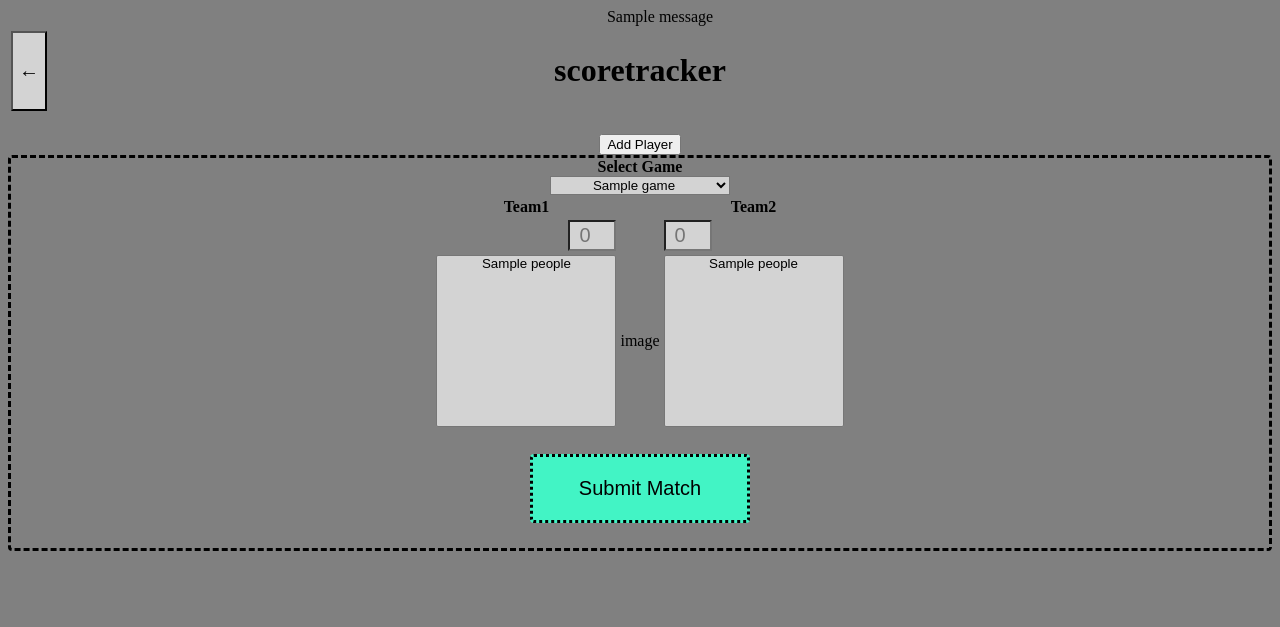
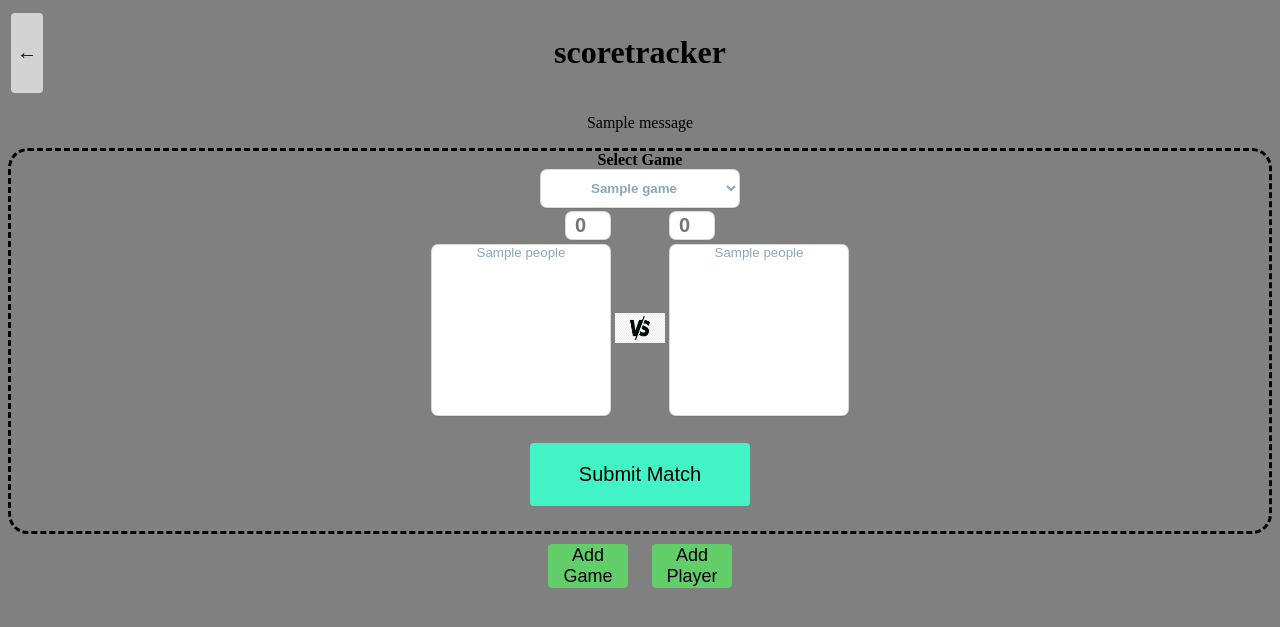
Before and after one commit to ironicoerror/scoretracker, a Flask app: page /submit in a window 1280 px wide. Shown: the top 627 px of the page. Run offline with Flask 2, Linux system fonts and the light colour scheme; one stand-in notice (Sample message) is shown; a database or web service that is not in the repository returns one stand-in record (values such as "Sample title"); lists and menus that the app fills with data are empty; parts of the project's set-up code (start-up, migrations or seed data) failed here and were passed over.

Commit message:
feature added: addPlayer addGame in js (upload to database in python) + minor styling changes

```diff
--- a/scoretracker.py
+++ b/scoretracker.py
@@ -10,6 +10,7 @@ app.secret_key = b';\xf5!\xa7\xfa\xba\x9b\x94P\x15\n.V\xb9\x0c\xe7'
 @app.route("/")
 @app.route("/home")
 def home():
+    """checks if the mongoDB is reachable from current device and loads the home.html template"""
     online = not mdb.get_serverstatus()
     if online:
         flash("Server online.", "info")
@@ -17,15 +18,16 @@ def home():
         flash("Trouble reaching Database", "error")
     return render_template("home.html")
 
-@app.route("/stats")
-def stats():
-    return render_template("stats.html")
-
 @app.route("/submit", methods=["POST", "GET"])
 def submit():
+    """on GET: loads player and game table and fills the dropdown lists
+    on POST: handles the three posible post methods from the form or addplayer/addgame"""
+    if request.method == "GET":
+        players = list(mdb.read_table("people"))
+        games = mdb.read_table("games")
+        return render_template("submit_game.html", players=players, games=games)
     if request.method == "POST":
-        print(request.data.decode())
-        if len(request.form) == 5:
+        if not request.is_json: #form data
             try:
                 update_gamedata(request.form["sgame"])
                 for player in request.form.getlist("team1"):
@@ -38,15 +40,34 @@ def submit():
                 flash("Trouble reaching database.\n{0}".format(e), "error")
             finally:
                 return redirect(url_for("submit"))
-        else:
-            flash("Please enter all information.", "error")
+        if request.is_json: #from scipt.js
+            if request.headers.get("Js-Function", type=str) == "addGame":
+                create_game(request.get_json()["game_name"])
+            elif request.headers.get("Js-Function", type=str) == "addPlayer":
+                create_player(request.get_json()["player_name"])
             return redirect(url_for("submit"))
-    if request.method == "GET":
-        players = list(mdb.read_table("people"))
-        games = mdb.read_table("games")
-        return render_template("submit_game.html", players=players, games=games)
 
+@app.route("/stats")
+def stats():
+    """on GET: loads data from database and gets the connections between players, games and matchups
+    on POST: ..."""
+    return render_template("stats.html")
+
+def create_game(game_name):
+    """creates a game in the games table with the stats from olib"""
+    mdb.create_data(olib.Game(game_name).__dict__, "games")
+    return 0
+
+def create_player(player_name):
+    """creates a player in the player table with the stats from olib"""
+    mdb.create_data(olib.Player(player_name).__dict__, "people")
+    return 0
+def create_player(player_name):
+    """creates a player in the player table with the stats from olib"""
+    mdb.create_data(olib.Player(player_name).__dict__, "people")
+    return 0
 def update_gamedata(game_id):
+    """sets the gamedata and updates it in the game table"""
     game_data = mdb.read_item("games", game_id)
     game_data["times_played"] += 1
     game_data["last_played"] = datetime.now()
@@ -54,12 +75,14 @@ def update_gamedata(game_id):
     return 0
 
 def update_playerdata(player_id):
+    """sets the playerdata and updates it in the database"""
     player_data = mdb.read_item("people", player_id)
     player_data["times_played"] += 1
     player_data["last_played"] = datetime.now()
     response = mdb.update_data(player_data, "people")
     return 0
 def create_matchup(form_data):
+    """creates a matchup from the formdata and uploads it to the matchups table"""
     new_matchup = {
             "creation_date": datetime.now(),
             "game_played": form_data["sgame"],
--- a/static/script.js
+++ b/static/script.js
@@ -1,20 +1,79 @@
-function addPlayer() {
+function addGame() {
+	//adds a game on button click via showing a popup and user entering a game name
+	//input will be checked: cancel dialog (null), empty name(""), name taken("in sgame?")
+	let name = prompt("Please enter a game name", "");
 	let request = new XMLHttpRequest();
-	let name = prompt("Please enter a player name", "");
-	if (name == ""){
+	if (name == null){
+		return false;
+	}
+	else if (name == ""){
 		alert("Name cannot be empty");
 		return false;
 	}
+	else {
+		for (let option in document.forms["submit_form"]["sgame"].options) {
+			if (name == `${document.forms["submit_form"]["sgame"][option].text}`) {
+				alert("Game already exists.");
+				return false
+			}
+		}
+	}
+	request.onload = function() {
+		console.log(`Loaded: ${request.status}`);
+		location.reload();
+	}
+	request.onerror = function() {
+					console.log(`Error on Post Method: ${request.error}`);
+					alert("Network Error");
+	}
 	request.open("POST", "/submit", true);
-	request.setRequestHeader("Content-Type", "application/json");
-	request.send(name);
+	request.setRequestHeader("Content-Type", "application/json;charset=UTF-8");
+	request.setRequestHeader("js_function", "addGame");
+	request.send(JSON.stringify({ "game_name": name}));
 }
+
+function addPlayer() {
+	//adds a player on button click via showing a popup and user entering a player name
+	//input will be checked: cancel dialog (null), empty name(""), name taken("in team1?")
+	let name = prompt("Please enter a player name", "");
+	let request = new XMLHttpRequest();
+	if (name == null){
+		return false;
+	}
+	else if (name == ""){
+		alert("Name cannot be empty");
+		return false;
+	}
+	else {
+		for (let option in document.forms["submit_form"]["team1"].options) {
+			if (name == `${document.forms["submit_form"]["team1"][option].text}`) {
+				alert("Player already exists.");
+				return false
+			}
+		}
+	}
+	request.onload = function() {
+		console.log(`Loaded: ${request.status}`);
+		location.reload();
+	}
+	request.onerror = function() {
+					console.log(`Error on Post Method: ${request.error}`);
+					alert("Network Error");
+	}
+	request.open("POST", "/submit", true);
+	request.setRequestHeader("Content-Type", "application/json;charset=UTF-8");
+	request.setRequestHeader("js_function", "addPlayer");
+	request.send(JSON.stringify({ "player_name": name}));
+}
+
 function validateForm() {
+	//on button submit, checks if all fields in the form have a value
+	//alerts the user if not the case with the empty box name
 	let obj = document.forms["submit_form"].elements;
 	for (let x in obj){
 		if (obj[x].value == ""){
-			alert(`Please enter all fields ${obj[x].name}`);
+			alert(`Please enter field: ${obj[x].name}`);
 			return false;
-		}
+			}
   	}
 }
--- a/static/style.css
+++ b/static/style.css
@@ -7,19 +7,23 @@ h1.first{
 	text-align: center;
 }
 .flashes{
-	margin: 0px;
-	list-style-type: none;
 	text-align: center;
 }
 .error{
 	background-color: red;
+	margin:4px;
+	border:thin;
+	border-radius: 8px;
 }
 .info{
 	background-color: green;
+	margin:4px;
+	border:thin;
+	border-radius: 8px;
 }
 form.boxxed{
 	border-style: dashed;
-	border-radius: 4px;
+	border-radius: 20px;
 	text-align: center;
 }
 input.score{
@@ -28,26 +32,75 @@ input.score{
 	height: 25px;
 	text-align: center;
 	font-size: 20px;
+	position: relative;
+	background: #fff;
+	border-radius: 7px;
+	border: 1px solid rgba(0,0,0,0.15);
+	box-shadow: 0 1px 1px rgba(50,50,50,0.1);
+	cursor: pointer;
+	outline: none;
+	font-weight: bold;
+	color: #8AA8BD;
 }
 select.games{
-	width: 180px;
-	margin: 0px 0px;
-	background: lightgrey;
-	text-align: center;
+	position: relative;
+	width: 200px;
+	margin: 0 auto;
+	padding: 10px;
+	background: #fff;
+	border-radius: 7px;
+	border: 1px solid rgba(0,0,0,0.15);
+	box-shadow: 0 1px 1px rgba(50,50,50,0.1);
+	cursor: pointer;
+	outline: none;
+	font-weight: bold;
+	color: #8AA8BD;
+	text-align:center;
 }
 select.teams{
 	width: 180px;
 	margin: 0px 0px;
 	background: lightgrey;
 	text-align: center;
+	position: relative;
+	background: #fff;
+	border-radius: 7px;
+	border: 1px solid rgba(0,0,0,0.15);
+	box-shadow: 0 1px 1px rgba(50,50,50,0.1);
+	cursor: pointer;
+	outline: none;
+	font-weight: bold;
+	color: #8AA8BD;
+}
+button.add{
+	width: 80px;
+	border: thin;
+	border-radius: 4px;
+	color: black;
+	text-align: center;
+	text-decoration: none;
+	display: inline-block;
+	font-size: 18px;
+	font-color: black;
+	margin: 10px;
+	cursor: pointer;
+	background-color: #61ce6a;
 }
 button.back{
 	height: 80px;
 	font-size:20px;
 	background:lightgrey;
+	border: thin;
+	border-radius: 4px;
+	color: black;
+	text-align: center;
+	text-decoration: none;
+	display: inline-block;
+	font-color: black;
+	cursor: pointer;
 }
 button.statistics{
-	border: dotted;
+	border: thin;
 	border-radius: 4px;
 	color: black;
 	padding: 20px 34px;
@@ -62,7 +115,7 @@ button.statistics{
 	background-color: #61ce6a;
 }
 button.game{
-	border: dotted;
+	border: thin;
 	border-radius: 4px;
 	color: black;
 	padding: 20px 34px;
--- a/templates/home.html
+++ b/templates/home.html
@@ -39,7 +39,7 @@
 	</body>
 	<footer>
 	    <address>
-		This project is OpenSource on: <a href="https://github.com/ironicoerror/scoretracker">Github</a>
+				Link zum Projekt und Source Code: <a href="https://github.com/ironicoerror/scoretracker/">Github</a>
 	    </address>
 	</footer>
 </html>
--- a/templates/submit_game.html
+++ b/templates/submit_game.html
@@ -19,36 +19,30 @@
 	</head>
 	<body>
 		<header>
-			{% with messages = get_flashed_messages(with_categories=true) %}
-				{% if messages %}
-					<ul class=flashes>
-					{% for category, message in messages %}
-						<li class="{{ category }}">{{ message }}</li>
-					{% endfor %}
-					</ul>
-				{% endif %}
-			{% endwith %}
 			<table width="100%">
 				<th align=left style="width:20%"><form action="/home"><button class="back" type="submit">&#8592;</button></form>
 				<th style="width:60%"><h1 class="first">scoretracker</h1></th>
 				<th style="width:20%"></th>
 			</table>
+			<div class="flashes">
+			{% with messages = get_flashed_messages(with_categories=true) %}
+				{% if messages %}
+					{% for category, message in messages %}
+						<p class="{{ category }}">{{ message }}</p>
+					{% endfor %}
+				{% endif %}
+			{% endwith %}
+			</div>
 		</header>
 		<center>
-		<br><button onclick="addPlayer()">Add Player</button>
 		<form name="submit_form" class="boxxed" onsubmit="return validateForm()" method="post">
-			<label for="sgame"><strong>Select Game</strong></label><br>
+						<label for="sgame"><strong>Select Game</strong></label><br>
 			<select class="games" id="sgame" name="sgame">
 				{% for game in games %}
 				<option value="{{ game._id }}">{{ game.name }}</option>
 				{% endfor %}
 			</select><br>
 			<table align=center>
-				<tr>
-					<th style="width:40px"><label for="team1">Team1</label></th>
-					<th style="width:30px"></th>
-					<th style="width:40px"><label for="team2">Team2</label></th>
-				</tr>
 				<tr>
 					<td align=right><input class="score" type="number" min="0" id="score_team1" name="score_team1" placeholder="0"></td>
 					<td></td>
@@ -60,7 +54,7 @@
 							<option value="{{ player._id }}">{{ player.name }}</option>
 						{% endfor %}
 					</select></td>
-					<td>image</td>
+					<td><img src="../static/art_vs.jpeg" alt="VS" width="50px" height="30px"></td>
 					<td><select class="teams" id="team2" name="team2" size="10" multiple>
 						{% for player in players %}
 							<option value="{{ player._id }}">{{ player.name }}</option>
@@ -72,6 +66,8 @@
 				</tr>
 			</table>
 		</form>
+		<button class="add"onclick="addGame()">Add Game</button>
+		<button class="add" onclick="addPlayer()">Add Player</button>
 		</center>
 	</body>
 </html>
```
Also changed, not shown: 3 other files.
